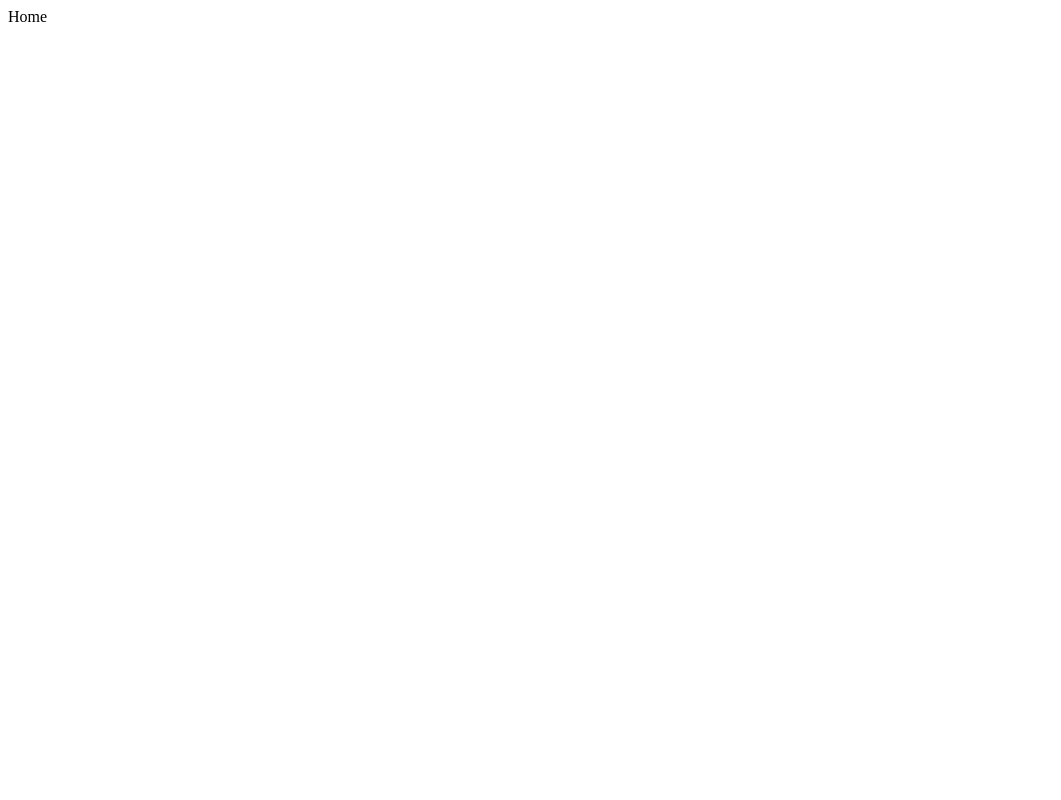
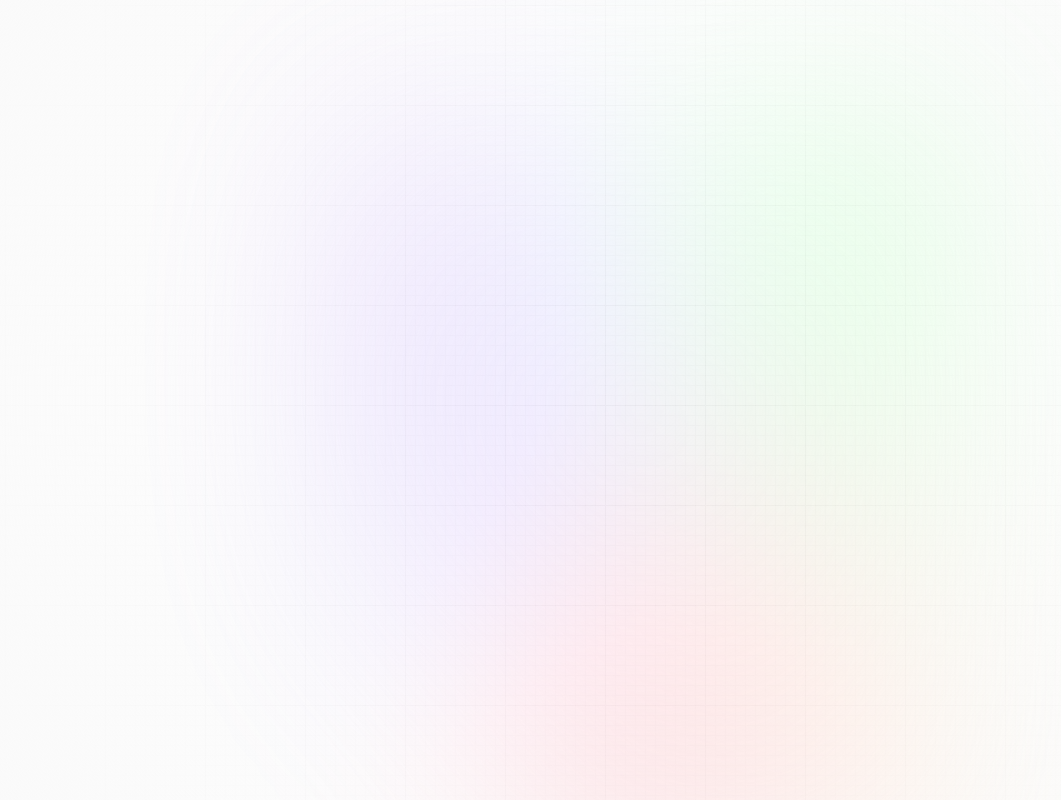
Before and after one commit to hmalindu1/prompt-wallet, a Next.js app: page / in a window 1280 px wide. Shown: the whole page, without its empty margins (0-1061 px from the left). Built offline with nearby package versions, Linux system fonts and the light colour scheme.

Commit message:
Root layout page added

```diff
--- /dev/null
+++ b/app/layout.tsx
@@ -0,0 +1,22 @@
+import "@/styles/globals.css";
+
+export const metadata = {
+  title: "Propmt Wallet",
+  description: "Discove and share your reusable AI promopts",
+};
+
+const RootLayout = ({ Children }: { Children: React.ReactNode }) => {
+  return (
+    <html>
+      <body>
+        <div className="main">
+          <div className="gradient" />
+
+          <main>{Children}</main>
+        </div>
+      </body>
+    </html>
+  );
+};
+
+export default RootLayout;
```
